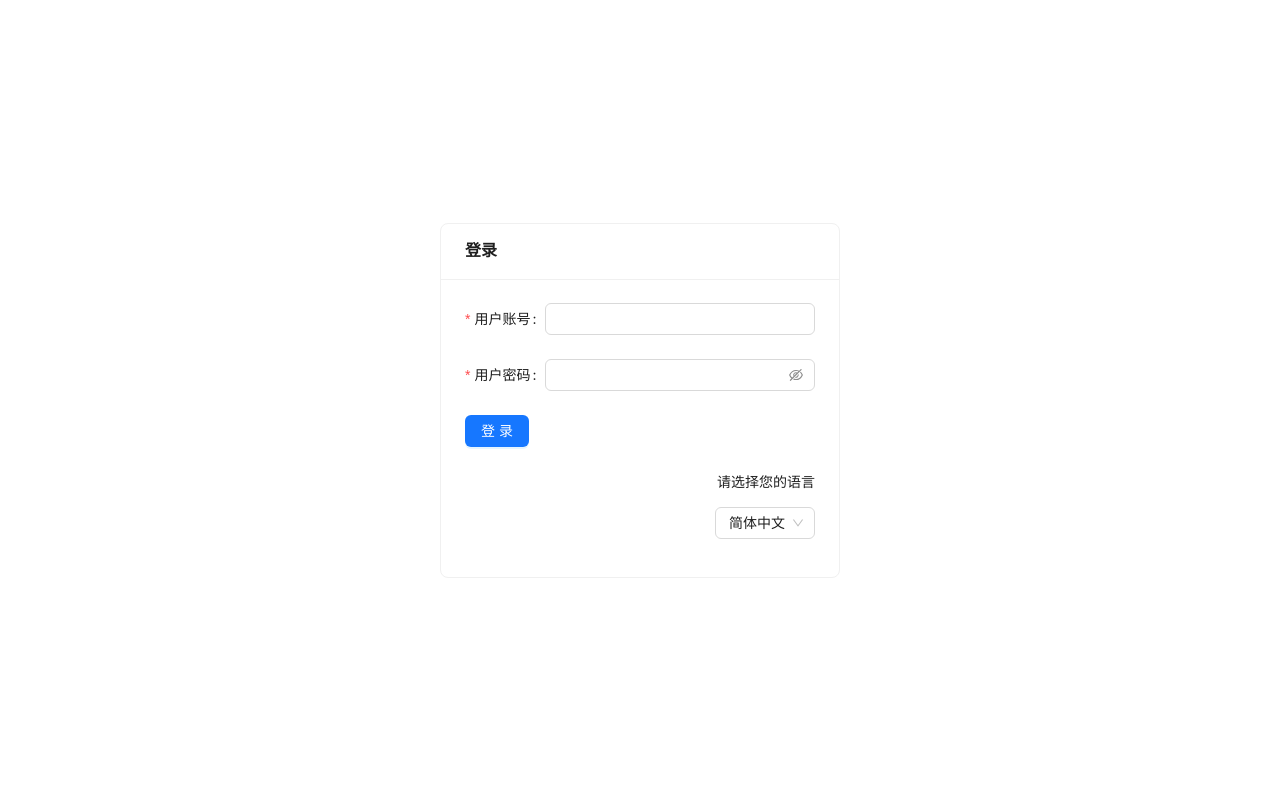
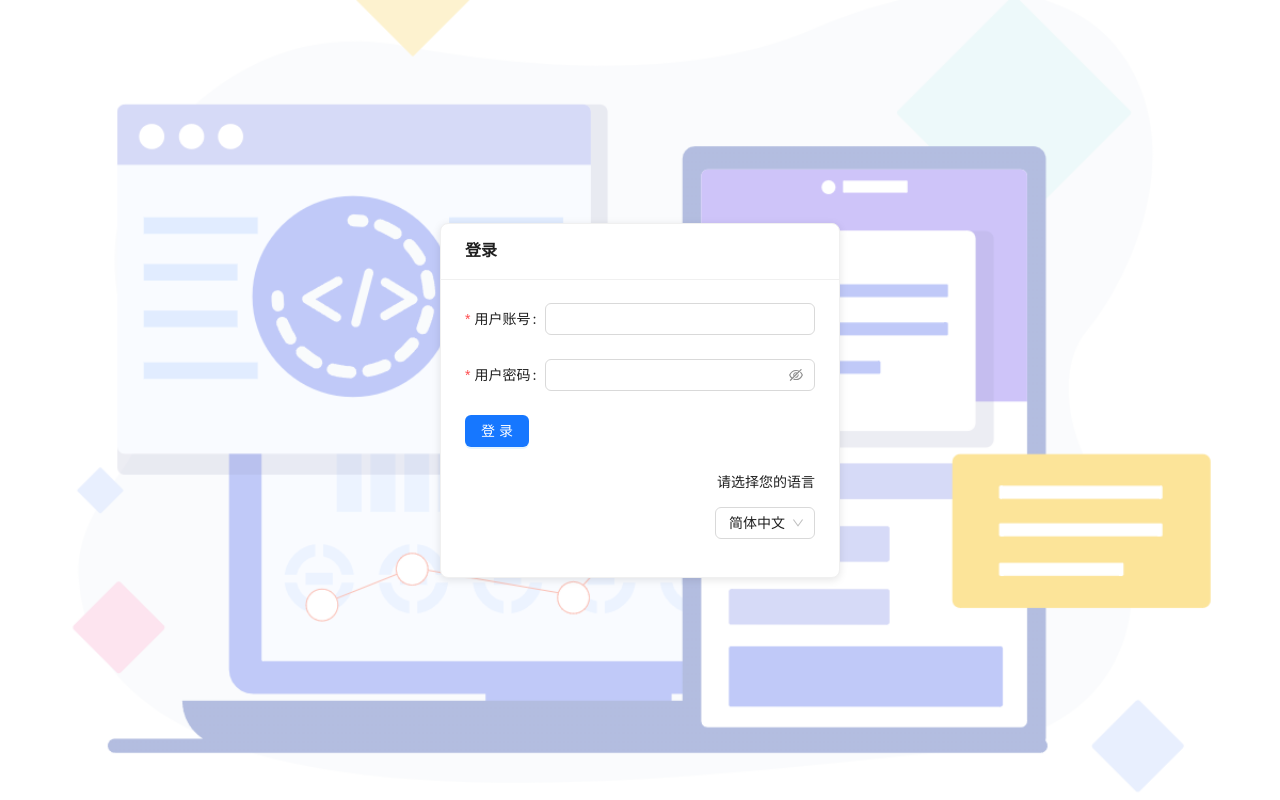
Before and after one commit to easy-open-meta/topsky-hotel-management-system-vue3, a Vue app: page /signin in a window 1280 px wide. Built offline with nearby package versions, Linux system fonts and the light colour scheme; what @akashrajpurohit/snowflake-id would draw is missing.

Commit message:
add login_bg

```diff
--- a/src/views/SignInView.vue
+++ b/src/views/SignInView.vue
@@ -1,6 +1,26 @@
 <template>
-  <div style="display: flex; justify-content: center; align-items: center; height: 100vh;">
-    <a-card :title="signInLabel" style="width: 400px">
+  <div
+    :style="{
+      display: 'flex',
+      justifyContent: 'center',
+      alignItems: 'center',
+      minHeight: '100vh',
+      background: `url(${bgImage}) center/cover no-repeat`,
+      position: 'relative'
+    }"
+  >
+    <div
+      style="
+        position: absolute;
+        top: 0;
+        left: 0;
+        right: 0;
+        bottom: 0;
+        background: rgba(255, 255, 255, 0.6);
+        z-index: 1;
+      "
+    ></div>
+    <a-card :title="signInLabel" style="width: 400px; z-index: 2; box-shadow: 0 2px 8px rgba(0,0,0,0.1)">
       <a-form :model="form" @finish="onFinish" @finish-failed="onFinishFailed">
         <a-form-item :label="usernameLabel" name="Account" :rules="[{ required: true, message: 'Please input your username!' }]">
           <a-input v-model:value="form.Account" />
@@ -24,6 +44,8 @@
 </template>
 
 <script setup>
+import bgImage from '@/assets/login_bg.png';
+
 import { ref, reactive, onBeforeMount,computed } from 'vue';
 import { useRouter } from 'vue-router';
 import { showNotification } from '@/utils/index';
```
Also changed, not shown: src/assets/login_bg.png (added).
